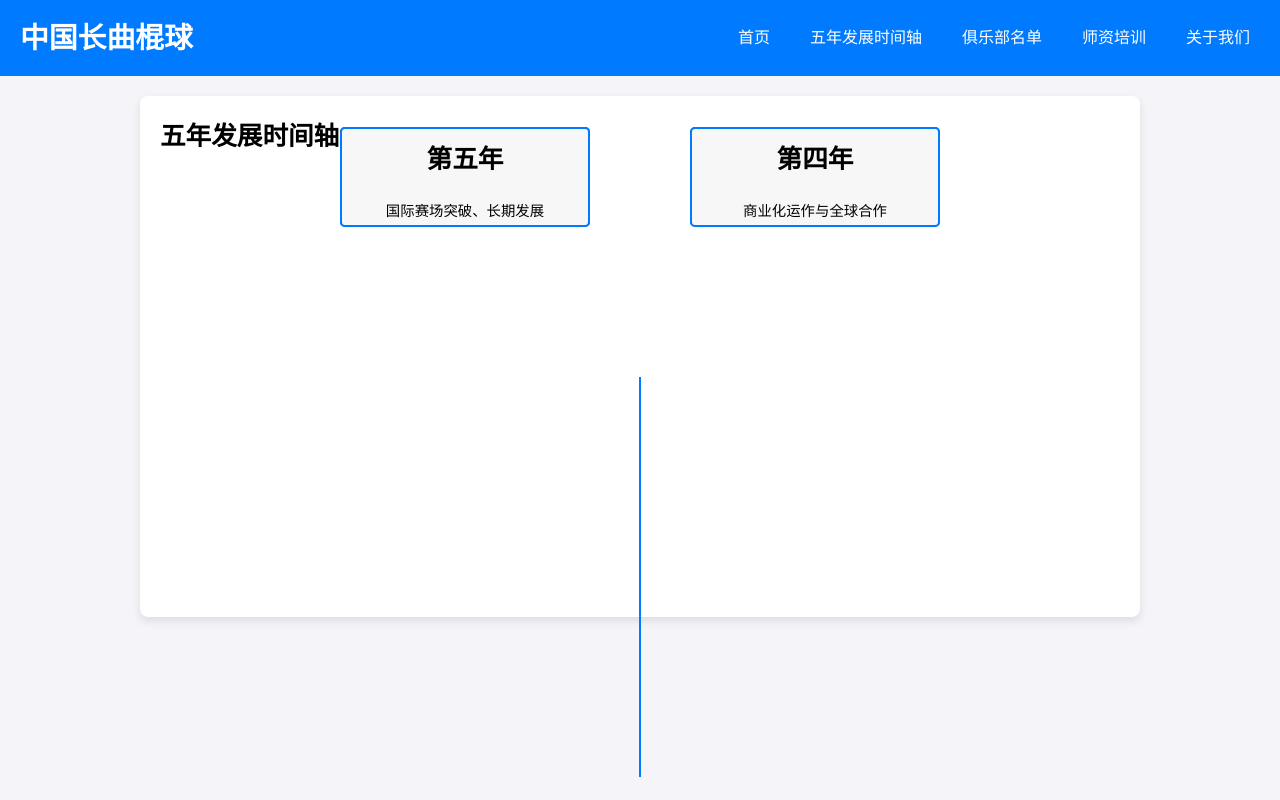
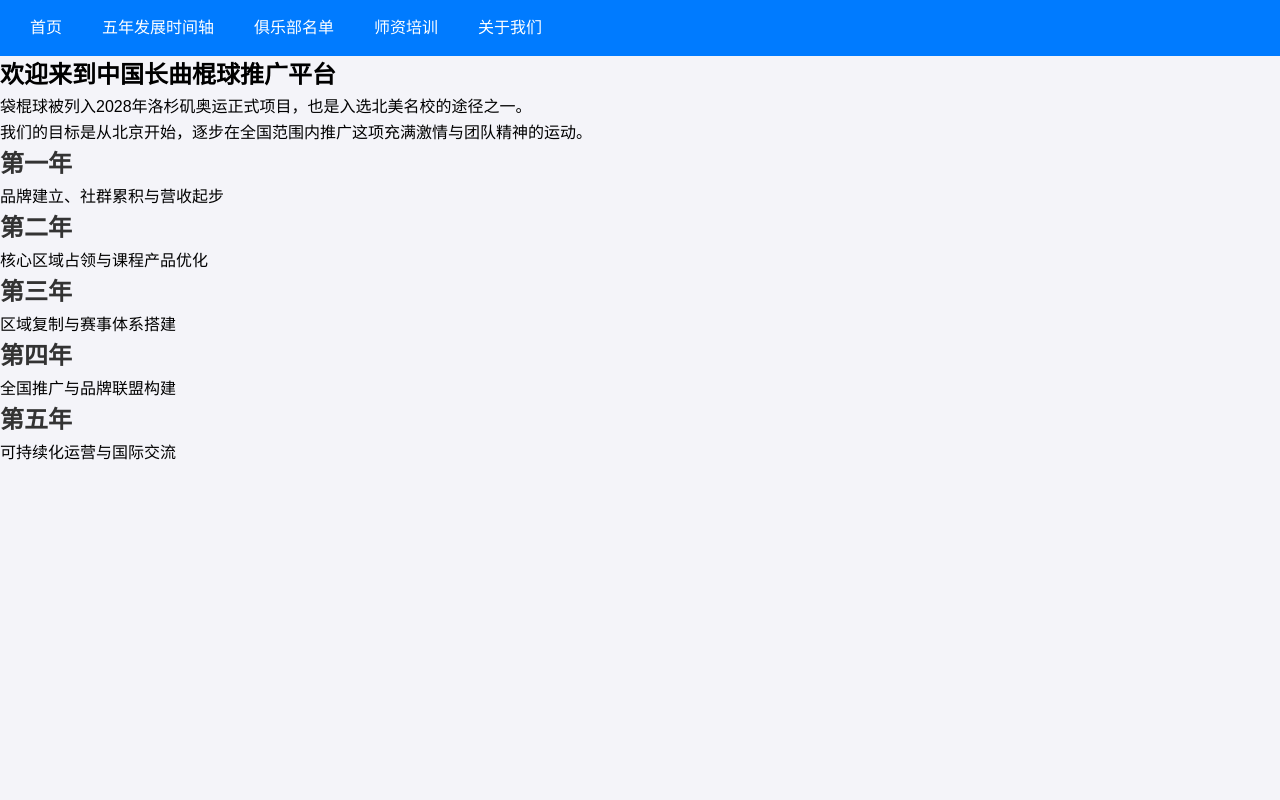
Before and after one commit to coolwayne/lacrosse_club_site, a plain HTML site: page timeline.html in a window 1280 px wide. Drawn offline with Linux system fonts and the light colour scheme.

Commit message:
Update timeline.html

```diff
--- a/timeline.html
+++ b/timeline.html
@@ -7,48 +7,27 @@
   <link rel="stylesheet" href="styles.css" />
 </head>
 <body>
-
-  <!-- 导航栏 -->
   <nav class="navbar">
-    <h1>中国长曲棍球</h1>
-    <ul>
+    <ul class="navbar-menu">
       <li><a href="index.html">首页</a></li>
       <li><a href="timeline.html">五年发展时间轴</a></li>
       <li><a href="clubs.html">俱乐部名单</a></li>
-      <li><a href="teachers.html">师资培训</a></li>
+      <li><a href="training.html">师资培训</a></li>
       <li><a href="about.html">关于我们</a></li>
     </ul>
   </nav>
-
-  <!-- 五年发展时间轴 -->
-  <div class="content-container">
-    <h1>五年发展时间轴</h1>
-
-    <div class="timeline-container">
-      <div class="timeline"></div>
-
-      <div class="year year-left">
-        <h2>第一年</h2>
-        <p>品牌建立、社群累积与营收起步</p>
-      </div>
-      <div class="year year-right">
-        <h2>第二年</h2>
-        <p>规模扩张与市场渗透</p>
-      </div>
-      <div class="year year-left">
-        <h2>第三年</h2>
-        <p>会员制发展与本地化推广</p>
-      </div>
-      <div class="year year-right">
-        <h2>第四年</h2>
-        <p>商业化运作与全球合作</p>
-      </div>
-      <div class="year year-left">
-        <h2>第五年</h2>
-        <p>国际赛场突破、长期发展</p>
-      </div>
-    </div>
-  </div>
-
+  <section class="intro-text">
+    <h1>欢迎来到中国长曲棍球推广平台</h1>
+    <p>袋棍球被列入2028年洛杉矶奥运正式项目，也是入选北美名校的途径之一。</p>
+    <p>我们的目标是从北京开始，逐步在全国范围内推广这项充满激情与团队精神的运动。</p>
+  </section>
+  <section class="timeline">
+    <div class="timeline-line"></div>
+    <div class="timeline-item left"><div class="timeline-content"><h2><a href="year1.html">第一年</a></h2><p>品牌建立、社群累积与营收起步</p></div></div>
+    <div class="timeline-item right"><div class="timeline-content"><h2><a href="year2.html">第二年</a></h2><p>核心区域占领与课程产品优化</p></div></div>
+    <div class="timeline-item left"><div class="timeline-content"><h2><a href="year3.html">第三年</a></h2><p>区域复制与赛事体系搭建</p></div></div>
+    <div class="timeline-item right"><div class="timeline-content"><h2><a href="year4.html">第四年</a></h2><p>全国推广与品牌联盟构建</p></div></div>
+    <div class="timeline-item left"><div class="timeline-content"><h2><a href="year5.html">第五年</a></h2><p>可持续化运营与国际交流</p></div></div>
+  </section>
 </body>
 </html>
```
